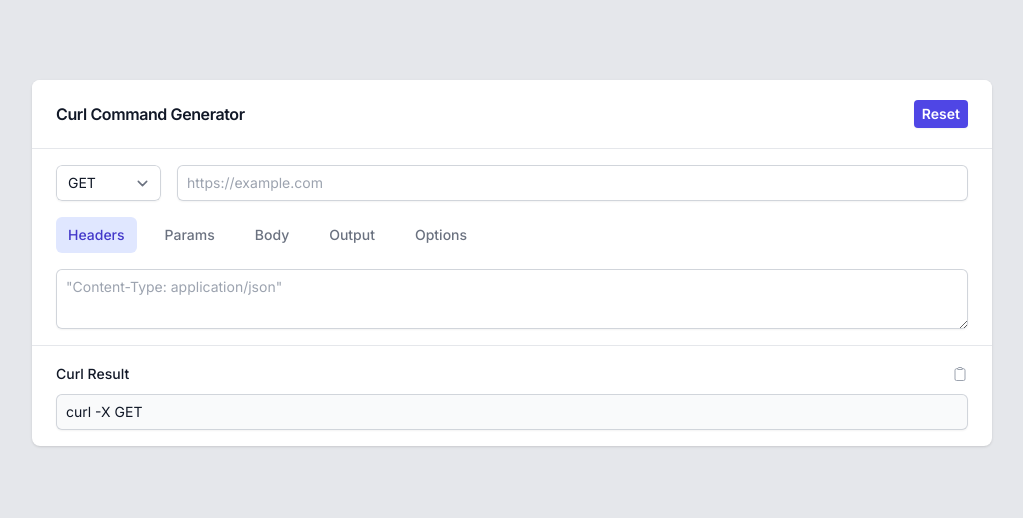
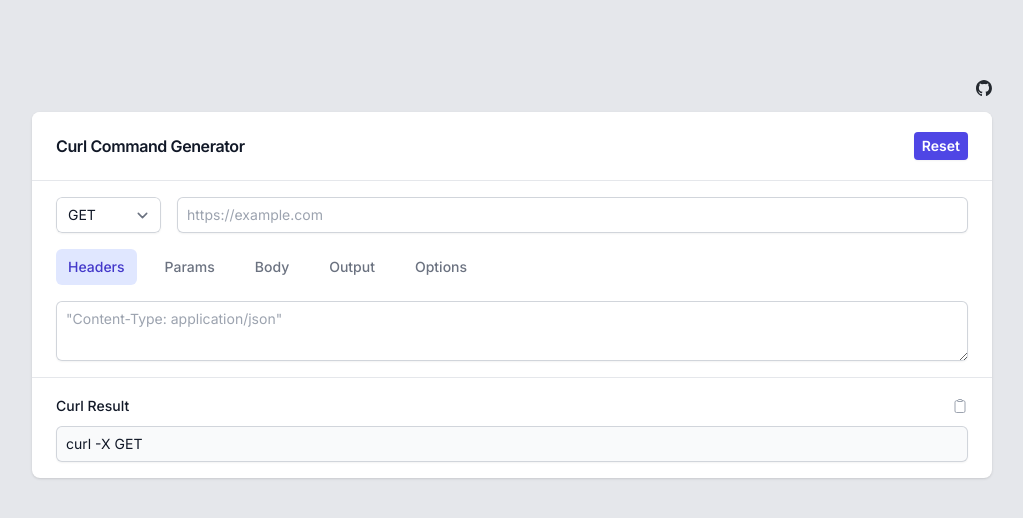
Before and after one commit to ibrahimalanshor/curl-command-builder, a Vue app: page / in a window 1280 px wide. Shown: the top 518 px of the page, without its empty margins (128-1151 px from the left). Built offline with nearby package versions, Linux system fonts and the light colour scheme.

Commit message:
feat: source config

```diff
--- a/src/pages/index-page.vue
+++ b/src/pages/index-page.vue
@@ -1,5 +1,6 @@
 <script setup>
 import { ClipboardIcon } from '@heroicons/vue/24/outline';
+import GithubIcon from 'src/assets/github.svg';
 import BaseActionButton from 'src/components/base/base-action-button.vue';
 import BaseButton from 'src/components/base/base-button.vue';
 import BaseCard from 'src/components/base/base-card.vue';
@@ -168,6 +169,14 @@ watch(curlOptions, () => {
 
 <template>
   <base-container>
+    <div class="flex justify-end mb-4">
+      <a
+        href="https://github.com/ibrahimalanshor/curl-command-builder"
+        target="_blank"
+      >
+        <img :src="GithubIcon" alt="Github" class="w-4 h-4" />
+      </a>
+    </div>
     <base-card title="Curl Command Generator" with-header custom-content>
       <template #header-actions>
         <base-button size="sm" color="indigo" v-on:click="handleReset"
```
Also changed, not shown: src/assets/github.svg (added).
